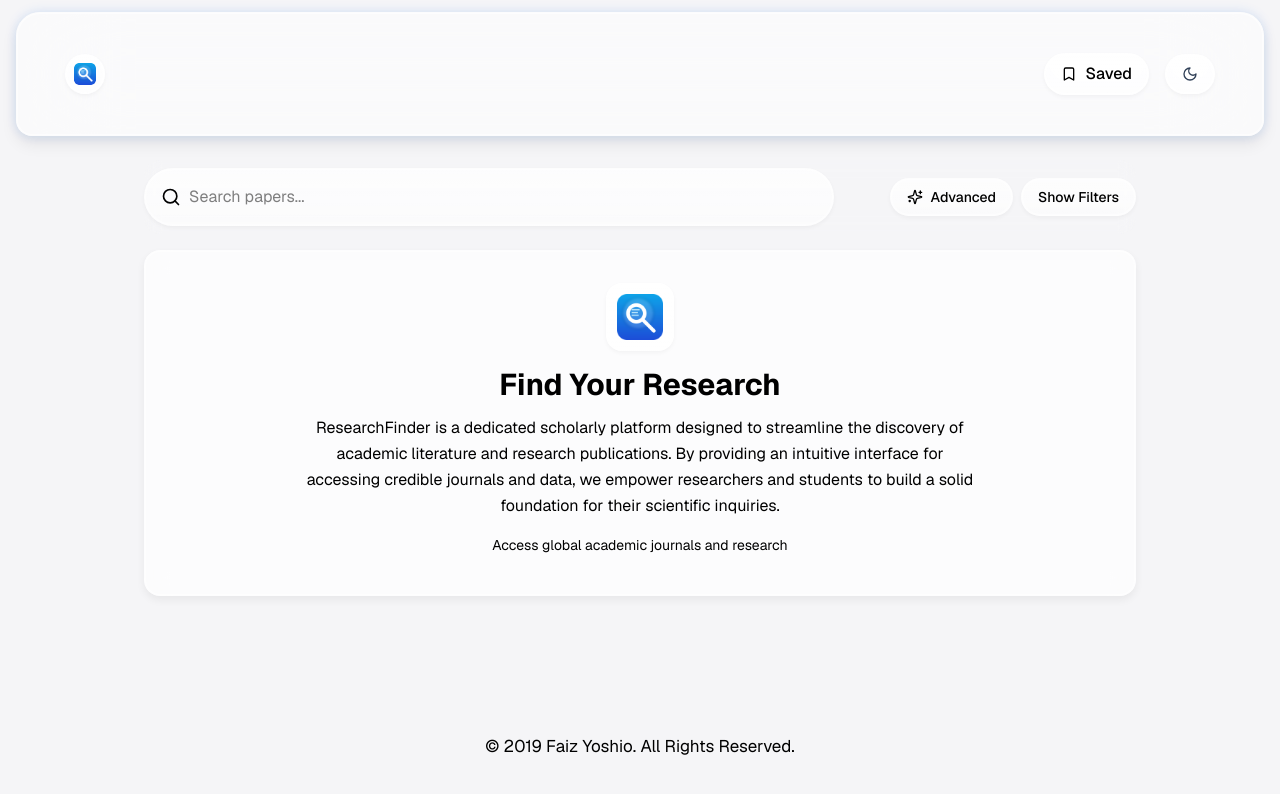
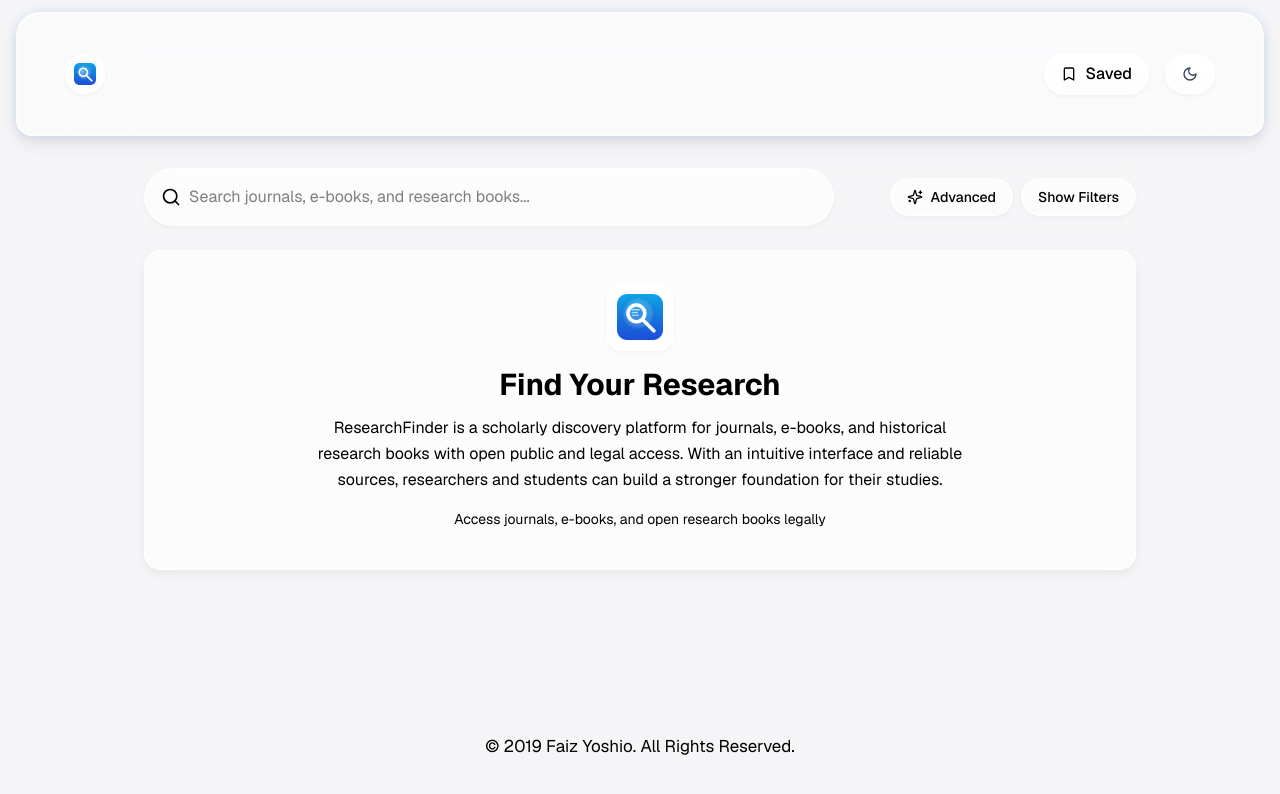
Before and after one commit to faizyoshio/reaserch-finder-Project, a Next.js app: page / in a window 1280 px wide. Shown: the top 794 px of the page. Built offline with nearby package versions, Linux system fonts and the light colour scheme.

Commit message:
update fitur& tema

```diff
--- a/app/layout.tsx
+++ b/app/layout.tsx
@@ -11,10 +11,10 @@ import './globals.css'
 const geist = Geist({ subsets: ['latin'] })
 
 export const metadata: Metadata = {
-  title: 'ResearchFinder - Academic Literature Discovery',
-  description: 'ResearchFinder is a dedicated scholarly platform designed to streamline the discovery of academic literature and research publications.',
+  title: 'ResearchFinder - Journals, E-Books, and Open Research Sources',
+  description: 'ResearchFinder helps you discover journals, e-books, and historical research books with open public and legal access.',
   generator: 'Faiz Yoshio',
-  keywords: ['research', 'academic', 'journals', 'publications', 'literature'],
+  keywords: ['research', 'academic', 'journals', 'ebooks', 'open access', 'public domain books', 'literature'],
   authors: [{ name: 'faizyoshio.my.id' }],
   manifest: '/site.webmanifest',
   icons: {
--- a/app/page.tsx
+++ b/app/page.tsx
@@ -404,7 +404,7 @@ function HomeContent() {
     localStorage.setItem('researchfinder-saved', JSON.stringify(merged))
     toast({
       title: 'Saved',
-      description: `${added} article${added === 1 ? '' : 's'} added to Saved.`,
+      description: `${added} source${added === 1 ? '' : 's'} added to Saved.`,
     })
   }
 
@@ -478,7 +478,7 @@ function HomeContent() {
     if (selectedWithDoi.length === 0) {
       toast({
         title: 'No DOI',
-        description: 'Selected articles do not have DOI links.',
+        description: 'Selected items do not have DOI links.',
       })
       return
     }
@@ -508,7 +508,7 @@ function HomeContent() {
         const selector =
           searchMode === 'advanced'
             ? 'input[data-search-primary="advanced"]'
-            : 'input[aria-label="Search for academic articles"]'
+            : 'input[aria-label="Search journals, e-books, and research books"]'
         const el = document.querySelector(selector) as HTMLInputElement | null
         el?.focus()
       }
@@ -538,7 +538,7 @@ function HomeContent() {
 
       <main id="main-content" aria-busy={loading} className="flex-1 px-2 sm:px-4 py-4 sm:py-6 max-w-5xl mx-auto w-full">
         <div className="sr-only" role="status" aria-live="polite">
-          {loading ? 'Searching articles...' : statusMessage}
+          {loading ? 'Searching sources...' : statusMessage}
         </div>
         {/* */}
         <div className="search-toggle-stack sticky top-2 z-40 mb-4 rounded-2xl bg-background/80 py-2 backdrop-blur supports-[backdrop-filter]:bg-background/60">
@@ -597,12 +597,12 @@ function HomeContent() {
               Find Your Research
             </h2>
             <p className="text-sm sm:text-base text-foreground/70 leading-relaxed max-w-2xl mx-auto text-pretty">
-              ResearchFinder is a dedicated scholarly platform designed to streamline the discovery of academic
-              literature and research publications. By providing an intuitive interface for accessing credible journals
-              and data, we empower researchers and students to build a solid foundation for their scientific inquiries.
+              ResearchFinder is a scholarly discovery platform for journals, e-books, and historical research books
+              with open public and legal access. With an intuitive interface and reliable sources, researchers and
+              students can build a stronger foundation for their studies.
             </p>
             <p className="text-xs sm:text-sm text-foreground/50 mt-4">
-              Access global academic journals and research
+              Access journals, e-books, and open research books legally
             </p>
           </div>
         )}
--- a/app/saved/page.tsx
+++ b/app/saved/page.tsx
@@ -109,7 +109,7 @@ export default function SavedPage() {
             <h1 className="text-2xl sm:text-3xl font-bold">Saved</h1>
           </div>
           <p className="text-sm sm:text-base text-foreground/70">
-            {savedState.articles.length} unique articles saved
+            {savedState.articles.length} unique sources saved
           </p>
           {savedState.mergedDuplicates > 0 && (
             <p className="text-xs sm:text-sm text-foreground/55 mt-1">
@@ -121,8 +121,8 @@ export default function SavedPage() {
         {savedState.articles.length === 0 && (
           <div className="glass rounded-2xl p-8 sm:p-12 text-center">
             <Bookmark className="w-12 h-12 sm:w-16 sm:h-16 text-foreground/20 mx-auto mb-4" />
-            <h2 className="text-lg sm:text-xl font-semibold text-foreground/70 mb-2">No saved articles</h2>
-            <p className="text-sm text-foreground/50">Start searching and save your favorite articles</p>
+            <h2 className="text-lg sm:text-xl font-semibold text-foreground/70 mb-2">No saved sources</h2>
+            <p className="text-sm text-foreground/50">Start searching and save your favorite journals, e-books, or books</p>
           </div>
         )}
 
--- a/components/result-card.tsx
+++ b/components/result-card.tsx
@@ -122,13 +122,13 @@ export function ResultCard({
       onUnsave?.(idKey)
       toast({
         title: 'Removed',
-        description: 'Article removed from saved',
+        description: 'Source removed from saved',
       })
     } else {
       onSave?.(article)
       toast({
         title: 'Saved',
-        description: 'Article saved successfully',
+        description: 'Source saved successfully',
       })
     }
   }
@@ -181,7 +181,7 @@ export function ResultCard({
             checked={selected}
             onChange={() => onToggleSelect?.(idKey)}
             className="form-checkbox w-4 h-4 accent-primary"
-            aria-label="Select article"
+            aria-label="Select source"
           />
         </label>
       )}
--- a/components/search-input.tsx
+++ b/components/search-input.tsx
@@ -64,12 +64,12 @@ export function SearchInput({ value, onChange, onSearch }: SearchInputProps) {
         <input
           ref={inputRef}
           type="text"
-          placeholder="Search papers..."
+          placeholder="Search journals, e-books, and research books..."
           value={value}
           onChange={(e) => onChange(e.target.value)}
           onKeyDown={handleKeyDown}
           className="flex-1 bg-transparent text-foreground placeholder-foreground/40 focus:outline-none text-sm sm:text-base"
-          aria-label="Search for academic articles"
+          aria-label="Search journals, e-books, and research books"
         />
         {value && (
           <button
--- a/components/top-bar.tsx
+++ b/components/top-bar.tsx
@@ -37,7 +37,7 @@ export function TopBar() {
                 ? 'ring-2 ring-blue-500 shadow-lg'
                 : 'hover:shadow-md'
             }`}
-            aria-label="Saved articles"
+            aria-label="Saved sources"
           >
             <BookmarkIcon className="w-4 h-4" />
             <span className="hidden sm:inline">Saved</span>
```
